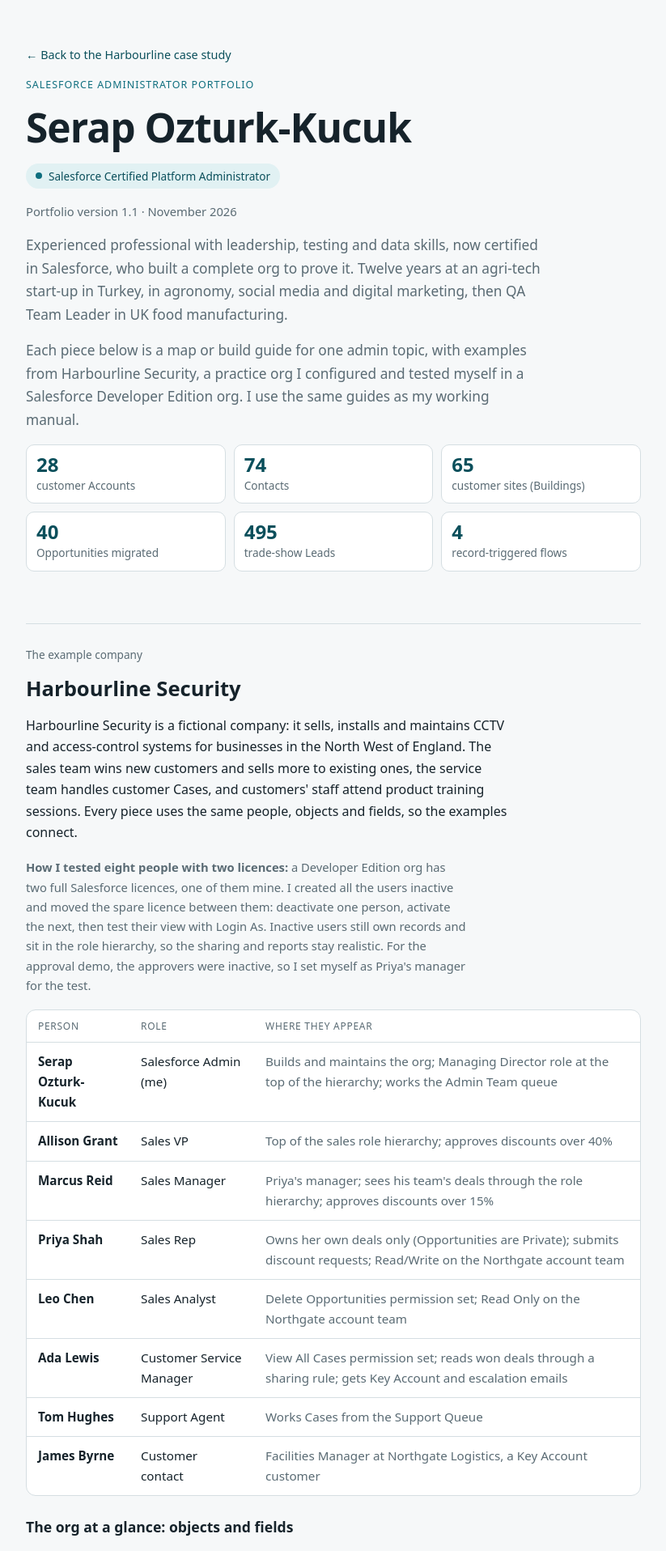
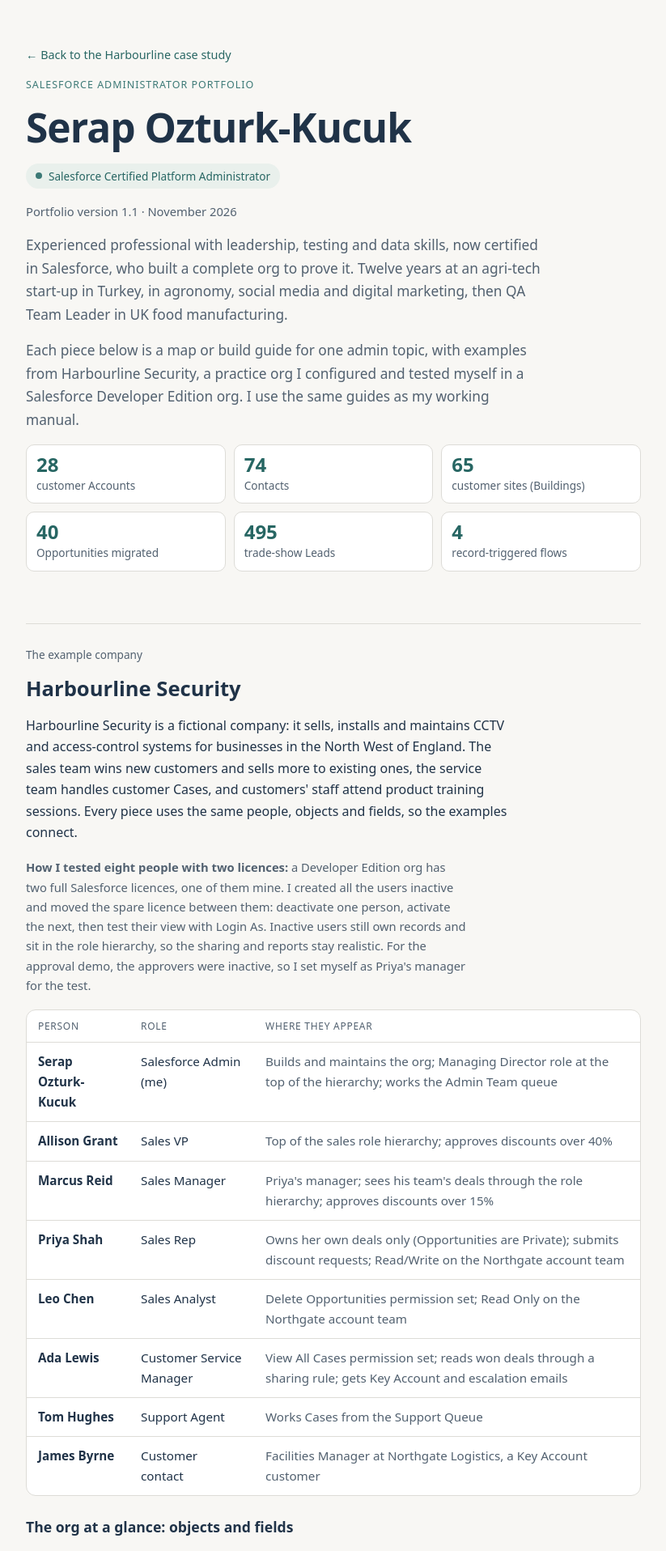
Before and after one commit to serapozturkkucuk/serapozturkkucuk.github.io, a Jekyll site: the page docs/harbourline/index.html, which Jekyll copies as it is, in a window 1280 px wide. Shown: the top 1916 px of the page at 81% size, without its empty margins (228-1051 px from the left). Built offline with Jekyll 4.4.1, drawn with Linux system fonts in a browser that asks for light colours.

Commit message:
Align technical documentation colours and font with main site redesign

```diff
--- a/docs/harbourline/index.html
+++ b/docs/harbourline/index.html
@@ -1,15 +1,16 @@
 <!DOCTYPE html>
-<html lang="en">
+<html lang="en" data-theme="light">
 <head>
 <meta charset="utf-8">
 <meta name="viewport" content="width=device-width, initial-scale=1">
+<meta name="theme-color" content="#F8F7F4">
 <title>Serap Ozturk-Kucuk Salesforce Portfolio</title>
 
 <style>
 /* Layout: one reading column; each portfolio piece is a numbered case with a short brief, then the artefact itself */
 :root {
-  --bg: #F6F8F9; --surface: #FFFFFF; --fg: #16232B; --muted: #5A6B74; --line: #D5DEE2;
-  --accent: #0E6E7E; --accent-soft: #E1F1F3; --accent-ink: #0A4F5B;
+  --bg: #F8F7F4; --surface: #FFFFFF; --fg: #203348; --muted: #526170; --line: #DDDCD7;
+  --accent: #3C7976; --accent-soft: #E9F0EC; --accent-ink: #276663;
   --tip: #9A5B0C; --tip-soft: #FBF0DE; --tip-line: #C98A2E;
   --q-soft: #EEF1F3; --q-line: #9AA9B1; --ring: #B4446C; --sh-soft: #EEECFB; --sh-line: #7C72D6; --sh-ink: #3B3290; --sh-hd: #DCD8F7;
   --display: system-ui, sans-serif;
```
